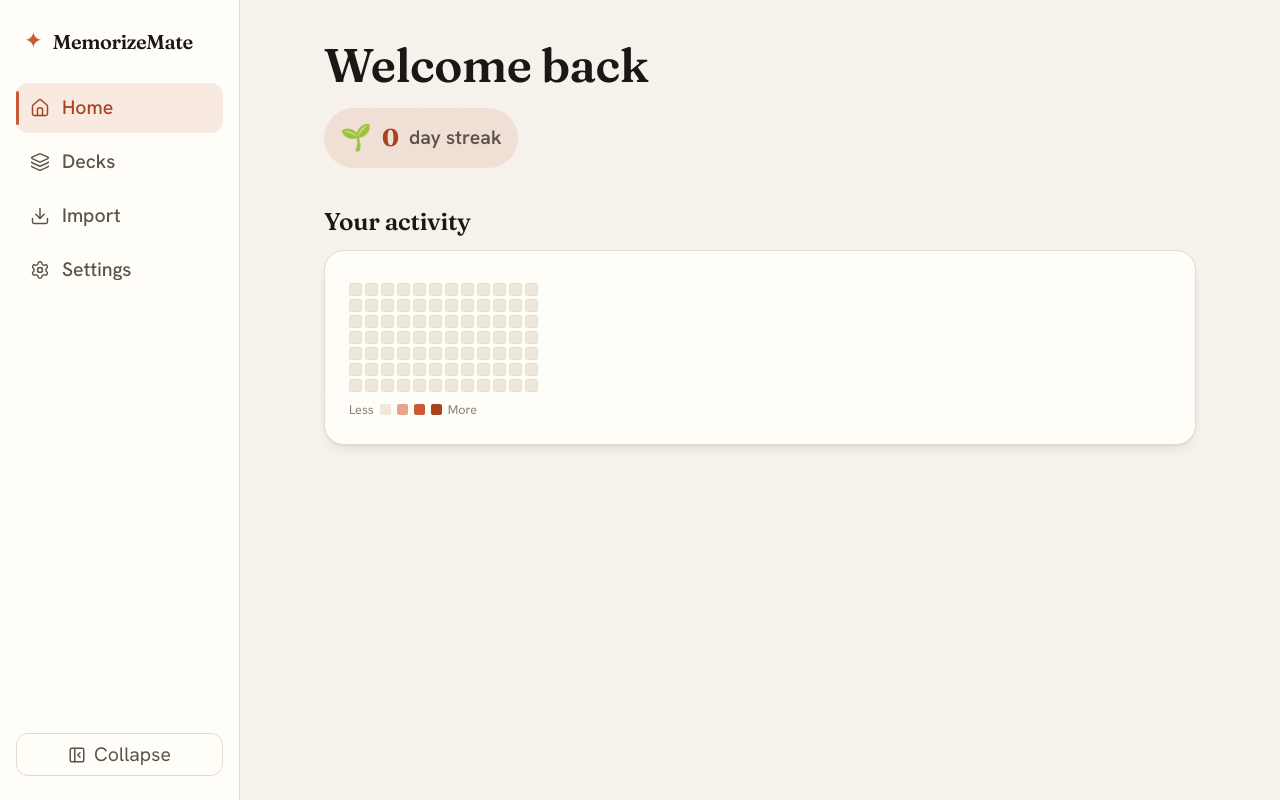
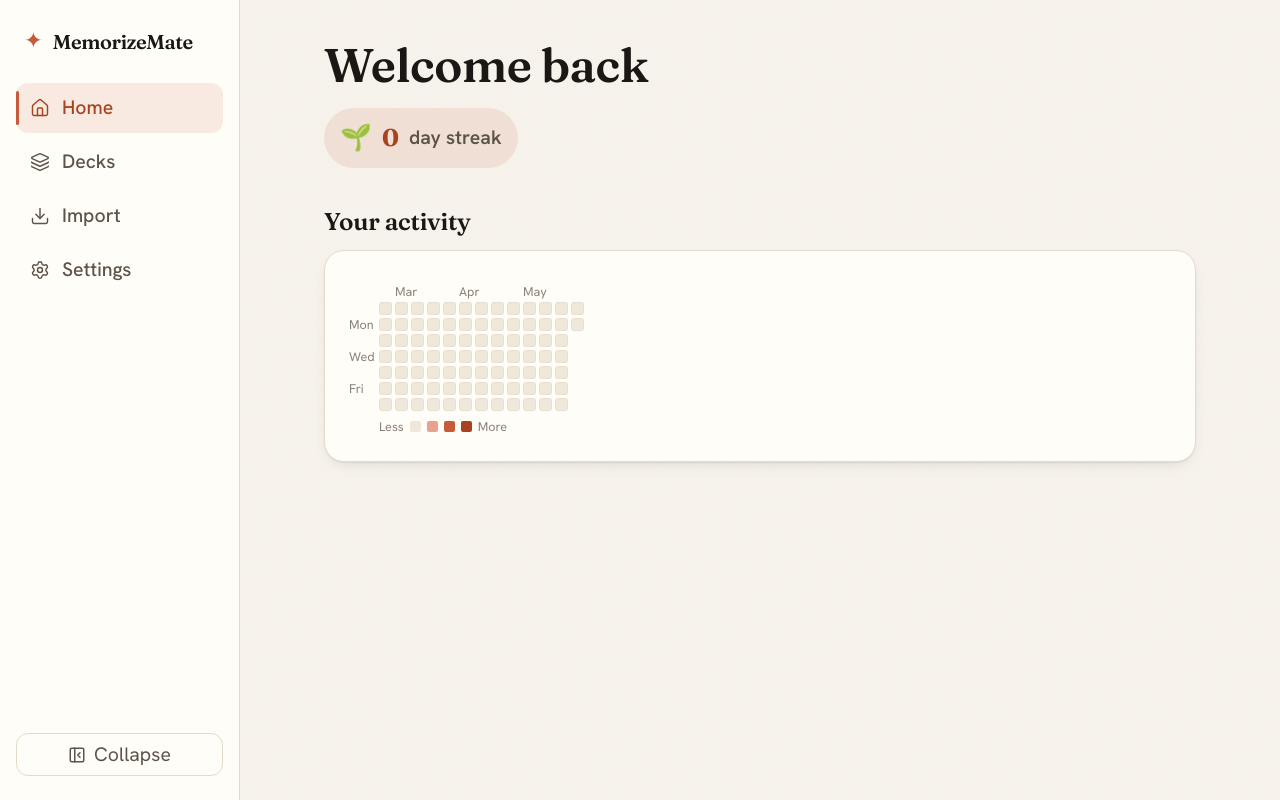
Before and after one commit to PandesalPanpan/MemorizeMate, a React (Vite) app: page / in a window 1280 px wide. Built offline with nearby package versions, Linux system fonts and the light colour scheme; a web font is replaced by a local one.

Commit message:
feat(ui): calendar-aligned heatmap with weekday + month labels

```diff
--- a/src/components/Heatmap.module.css
+++ b/src/components/Heatmap.module.css
@@ -1,5 +1,12 @@
-.wrap { display: inline-flex; flex-direction: column; gap: 8px; }
-.grid { display: grid; grid-auto-flow: column; grid-template-rows: repeat(7, 1fr); gap: 3px; }
+.wrap { display: inline-flex; flex-direction: column; gap: 6px; }
+.months { display: grid; grid-auto-flow: column; grid-auto-columns: 16px; margin-left: 30px; height: 14px; }
+.month { font-size: var(--step--2); color: var(--color-muted); }
+.body { display: flex; gap: 4px; }
+.weekdays { display: grid; grid-template-rows: repeat(7, 13px); gap: 3px; width: 26px; }
+.weekday { font-size: var(--step--2); color: var(--color-muted); line-height: 13px; }
+.grid { display: flex; gap: 3px; }
+.week { display: grid; grid-template-rows: repeat(7, 13px); gap: 3px; }
 .cell { width: 13px; height: 13px; border-radius: 3px; border: 1px solid color-mix(in oklab, var(--color-line) 60%, transparent); }
-.legend { display: flex; align-items: center; gap: 6px; color: var(--color-muted); font-size: var(--step--2); }
+.empty { background: transparent !important; border-color: transparent; }
+.legend { display: flex; align-items: center; gap: 6px; color: var(--color-muted); font-size: var(--step--2); margin-left: 30px; }
 .swatch { width: 11px; height: 11px; border-radius: 2px; }
--- a/src/components/Heatmap.tsx
+++ b/src/components/Heatmap.tsx
@@ -1,28 +1,41 @@
+import { buildCalendar } from '../stats/calendarGrid';
 import styles from './Heatmap.module.css';
 
-function dayKey(d: Date): string {
-  return `${d.getFullYear()}-${String(d.getMonth() + 1).padStart(2, '0')}-${String(d.getDate()).padStart(2, '0')}`;
-}
 function shade(count: number): string {
   if (count === 0) return 'var(--color-sunken)';
   if (count < 3) return 'var(--color-accent-soft)';
   if (count < 8) return 'var(--color-accent)';
   return 'var(--color-accent-deep)';
 }
+const WEEKDAYS = ['', 'Mon', '', 'Wed', '', 'Fri', ''];
 
 export function Heatmap({ counts, days = 84, today = new Date() }: { counts: Record<string, number>; days?: number; today?: Date }) {
-  const cells = [];
-  for (let i = days - 1; i >= 0; i--) {
-    const d = new Date(today.getFullYear(), today.getMonth(), today.getDate() - i);
-    const key = dayKey(d);
-    const c = counts[key] ?? 0;
-    cells.push(
-      <div key={key} className={styles.cell} title={`${key}: ${c} reviews`} style={{ background: shade(c) }} />,
-    );
-  }
+  const { weeks, monthLabels } = buildCalendar(counts, days, today);
   return (
     <div className={styles.wrap}>
-      <div className={styles.grid}>{cells}</div>
+      <div className={styles.months}>
+        {monthLabels.map((m) => (
+          <span key={`${m.label}-${m.colIndex}`} className={styles.month} style={{ gridColumnStart: m.colIndex + 2 }}>{m.label}</span>
+        ))}
+      </div>
+      <div className={styles.body}>
+        <div className={styles.weekdays}>
+          {WEEKDAYS.map((w, i) => <span key={i} className={styles.weekday}>{w}</span>)}
+        </div>
+        <div className={styles.grid}>
+          {weeks.map((week, wi) => (
+            <div key={wi} className={styles.week}>
+              {week.map((cell, di) =>
+                cell ? (
+                  <div key={cell.key} className={styles.cell} title={`${cell.key}: ${cell.count} reviews`} style={{ background: shade(cell.count) }} />
+                ) : (
+                  <div key={`e-${wi}-${di}`} className={`${styles.cell} ${styles.empty}`} />
+                ),
+              )}
+            </div>
+          ))}
+        </div>
+      </div>
       <div className={styles.legend}>
         <span>Less</span>
         <span className={styles.swatch} style={{ background: 'var(--color-sunken)' }} />
--- /dev/null
+++ b/src/stats/calendarGrid.ts
@@ -0,0 +1,42 @@
+export interface DayCell { key: string; count: number; date: Date; }
+export interface MonthLabel { label: string; colIndex: number; }
+export interface Calendar { weeks: (DayCell | null)[][]; monthLabels: MonthLabel[]; }
+
+function key(d: Date): string {
+  return `${d.getFullYear()}-${String(d.getMonth() + 1).padStart(2, '0')}-${String(d.getDate()).padStart(2, '0')}`;
+}
+const MONTHS = ['Jan', 'Feb', 'Mar', 'Apr', 'May', 'Jun', 'Jul', 'Aug', 'Sep', 'Oct', 'Nov', 'Dec'];
+
+export function buildCalendar(counts: Record<string, number>, days: number, today: Date = new Date()): Calendar {
+  const end = new Date(today.getFullYear(), today.getMonth(), today.getDate());
+  const start = new Date(end);
+  start.setDate(start.getDate() - (days - 1));
+  // Pad start back to the most recent Sunday.
+  start.setDate(start.getDate() - start.getDay());
+
+  const weeks: (DayCell | null)[][] = [];
+  const monthLabels: MonthLabel[] = [];
+  let cursor = new Date(start);
+  let col = 0;
+  let lastMonth = -1;
+
+  while (cursor <= end) {
+    const week: (DayCell | null)[] = [];
+    for (let dow = 0; dow < 7; dow++) {
+      if (cursor < start || cursor > end) {
+        week.push(null);
+      } else {
+        const k = key(cursor);
+        week.push({ key: k, count: counts[k] ?? 0, date: new Date(cursor) });
+        if (cursor.getMonth() !== lastMonth) {
+          monthLabels.push({ label: MONTHS[cursor.getMonth()], colIndex: col });
+          lastMonth = cursor.getMonth();
+        }
+      }
+      cursor.setDate(cursor.getDate() + 1);
+    }
+    weeks.push(week);
+    col++;
+  }
+  return { weeks, monthLabels };
+}
```
Also changed, not shown: 1 other file (tests, documents, lock files or other folders).
